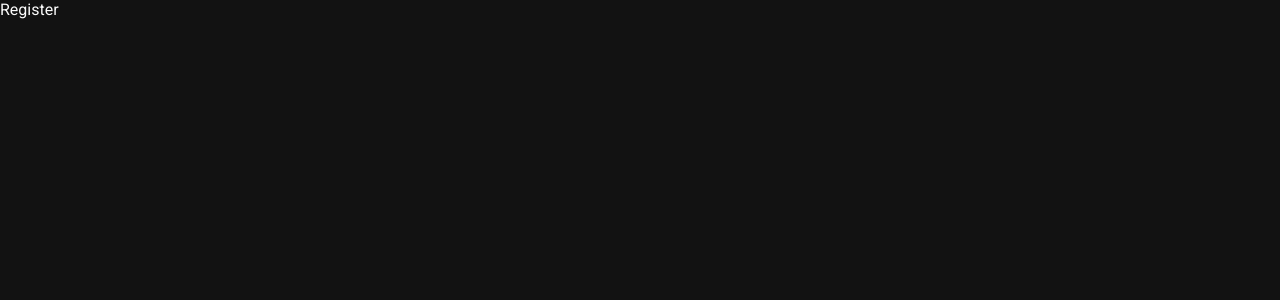
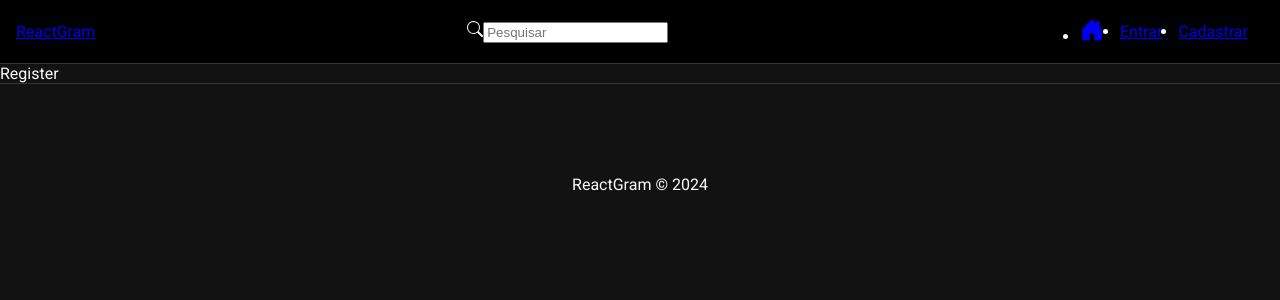
Before and after one commit to gabriell3103/ReactGram, a React (Vite) app in the folder frontend/: page /register in a window 1280 px wide. Shown: the top 300 px of the page. Built offline with nearby package versions, Linux system fonts and the light colour scheme.

Commit message:
Css do footer e da navbar

```diff
--- a/frontend/src/App.css
+++ b/frontend/src/App.css
@@ -0,0 +1,3 @@
+.container {
+    min-height: 70vh;
+}
--- a/frontend/src/App.jsx
+++ b/frontend/src/App.jsx
@@ -2,6 +2,10 @@ import './App.css';
 
 // Router
 import { BrowserRouter, Routes, Route, Navigate } from 'react-router-dom';
+
+// Components
+import Navbar from './components/Navbar';
+import Footer from './components/Footer';
 
 // Pages
 import Home from './pages/Home/Home';
@@ -12,11 +16,15 @@ function App() {
   return (
     <div className="App">
       <BrowserRouter>
-        <Routes>
-          <Route path="/" element={<Home />} />
-          <Route path="/login" element={<Login />} />
-          <Route path="/register" element={<Register />} />
-        </Routes>
+        <Navbar />
+        <div id="container">
+          <Routes>
+            <Route path="/" element={<Home />} />
+            <Route path="/login" element={<Login />} />
+            <Route path="/register" element={<Register />} />
+          </Routes>
+        </div>
+        <Footer />
       </BrowserRouter>
     </div>
   );
--- /dev/null
+++ b/frontend/src/components/Footer.css
@@ -0,0 +1,8 @@
+#footer {
+    background-color: #121212;
+    height: 200px;
+    display: flex;
+    justify-content: center;
+    align-items: center;
+    border-top: 1px solid #363636;
+}
--- /dev/null
+++ b/frontend/src/components/Footer.jsx
@@ -0,0 +1,11 @@
+import './Footer.css';
+
+const Footer = () => {
+  return (
+    <footer id="footer">
+      <p>ReactGram &copy; 2024</p>
+    </footer>
+  );
+};
+
+export default Footer;
--- /dev/null
+++ b/frontend/src/components/Navbar.css
@@ -0,0 +1,44 @@
+#nav {
+    display: flex;
+    justify-content: space-between;
+    align-items: center;
+    background-color: #000;
+    border-bottom: 1px solid #363636;
+    padding: 0.1em 1em;
+}
+
+#search-form {
+    position: relative;
+    width: 20%;
+}
+
+#search-form svg {
+    position: absolute;
+    top: 10px;
+    left: 9px;
+}
+
+#search-form input {
+    padding-left: 2.5em;
+    border: none;
+    border-radius: 5px;
+    width: 100%;
+    margin: 0;
+}
+
+#nav-links {
+    display: flex;
+    align-items: center;
+}
+
+#nav-links li {
+    margin-right: 1em;
+}
+
+#nav-links span {
+    cursor: pointer;
+}
+
+#nav-links svg {
+    font-size: 1.5em;
+}
--- /dev/null
+++ b/frontend/src/components/Navbar.jsx
@@ -0,0 +1,37 @@
+import './Navbar.css';
+
+// Components
+import { NavLink, Link } from 'react-router-dom';
+import {
+  BsSearch,
+  BsHouseDoorFill,
+  BsFillPersonFill,
+  BsFillCameraFill,
+} from 'react-icons/bs';
+
+const Navbar = () => {
+  return (
+    <nav id="nav">
+      <Link to="/">ReactGram</Link>
+      <form>
+        <BsSearch />
+        <input type="text" placeholder="Pesquisar" />
+      </form>
+      <ul id="nav-links">
+        <li>
+          <NavLink to="/">
+            <BsHouseDoorFill />
+          </NavLink>
+        </li>
+        <li>
+          <NavLink to="/login">Entrar</NavLink>
+        </li>
+        <li>
+          <NavLink to="/register">Cadastrar</NavLink>
+        </li>
+      </ul>
+    </nav>
+  );
+};
+
+export default Navbar;
```
